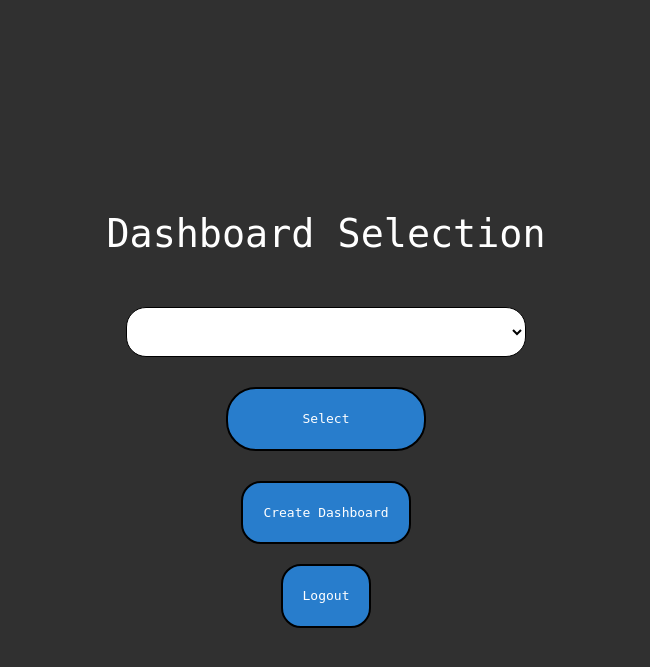
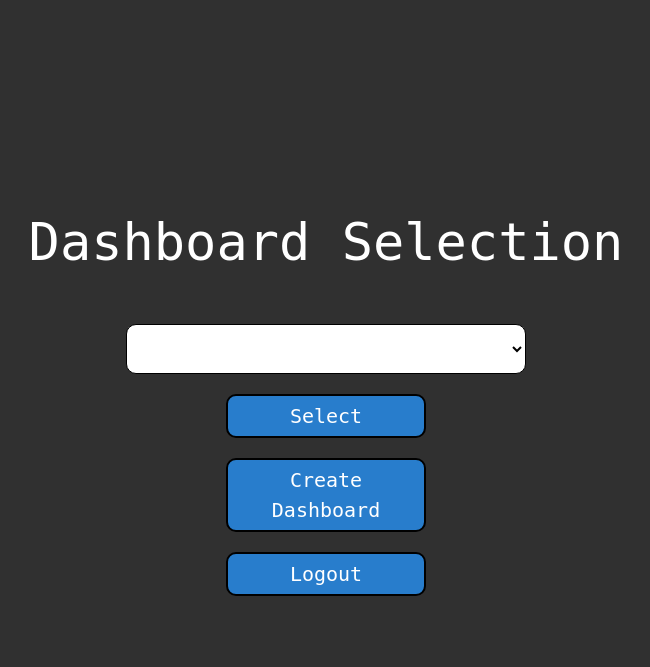
Before and after one commit to PenPen7531/ISSP-Triumf-435, a Flask app: page /dashboard in a window 1280 px wide. Shown: the top 667 px of the page, without its empty margins (314-964 px from the left). Run offline with Flask 2, Linux system fonts and the light colour scheme; the visitor is signed in with stand-in values (Sample User, id 1); lists and menus that the app fills with data are empty.

Commit message:
Added new css changes to imrprove looks

```diff
--- a/app/static/css/dash-home.css
+++ b/app/static/css/dash-home.css
@@ -107,6 +107,10 @@ th, td{
 
 }
 
+
+#rmv-bt:hover{
+    color: #c21807;
+}
 .delete-btn > a {
     text-decoration: None;
     color: black;
@@ -149,7 +153,7 @@ html {
     padding: 10px;
     margin: 10px;
     border: 2px solid black;
-    border-radius: 30px;
+    border-radius: 10px;
 
    }
 
--- a/app/static/css/dash.css
+++ b/app/static/css/dash.css
@@ -26,8 +26,8 @@
     background-color: white;
     width: 400px;
     height: 50px;
-    font-size: 1.5em;
-    border-radius: 20px;
+    font-size: 28px;
+    border-radius: 10px;
     padding: 5px;
     border: 1px solid black;
     color: black;
@@ -38,7 +38,7 @@
     border: none;
     background-color: #287DCC;
     justify-self: center;
-    border-radius: 20px;
+    border-radius: 10px;
     padding: 20px;
     border: 2px black solid;
     text-align: center;
@@ -67,7 +67,7 @@ a{
     flex-direction: column;
     border: solid 1px black;
     padding: 0px;
-    border-radius: 30px;
+    border-radius: 10px;
     background-color: white;
     font-size: 2vw;
     width: 50vw;
@@ -84,7 +84,7 @@ a{
 }
 
 #title{
-    font-size: 3vw;
+    font-size: 52px;
     margin-bottom: 50px;
 }
 
@@ -114,14 +114,23 @@ form{
     margin-top: 20px;
 }
 .button{
-    margin: 30px;
+    margin: 10px;
     background-color: #287DCC;
-    padding: 20px;
-    border-radius: 30px;
+    padding: 5px;
+    font-size: 20px;
+    border-radius: 10px;
     align-self: center;
     justify-self: center;
     width: 200px;
     border: 2px solid black;
+}
+
+.top{
+    margin-top: 20px;
+}
+
+.button:hover{
+    background-color: #696969;
 }
 
 @media screen and (max-width: 600px) {
--- a/app/static/css/styles.css
+++ b/app/static/css/styles.css
@@ -111,6 +111,7 @@ html {
     background-color: #287DCC;
     border-radius: 10px;
     color: white;
+    border: 3px black solid;
     width: 10vw;
 }
 
@@ -120,7 +121,7 @@ html {
     border-radius: 10px;
     color: white;
     width: 10vw;
-    border: 2px black solid;
+    border: 3px black solid;
     text-align: center;
     margin-top: 10px;
 }
--- a/app/templates/public/create.html
+++ b/app/templates/public/create.html
@@ -14,9 +14,11 @@
         <form method="POST" id="create-dash">
             <input type="text" name="dash-name" placeholder="Dashboard Name" id="dash-input">
             <div class="login-btns">
-                <input type = "submit" value = "Create Dashboard" id="input-btn"/>
+                <input type = "submit" value = "Create" id="input-btn"/>
+
             </div>
         </form>
+        <a href="/dashboard"><button value = "Create Dashboard" id="input-btn2">Back</button></a>
         {% if error==True %}<h3>Error, No name inputted</h3>{% endif %}
         <!-- <button onclick="addPV()">Create Dashboard</button> -->
     </div>
--- a/app/templates/public/dash.html
+++ b/app/templates/public/dash.html
@@ -22,10 +22,10 @@
             {% endfor %}
             {% endif %}
           </select>
-          <button class="button">Select</button>
+          <button class="button top">Select</button>
         </form>
-        <a href="/create" class="transparent"><button class="plus">Create Dashboard</button></a>
-        <a href="/" class="transparent"><button class="logout plus">Logout</button></a>
+        <a href="/create" class="transparent"><button class="plus button">Create Dashboard</button></a>
+        <a href="/" class="transparent"><button class="logout plus button">Logout</button></a>
     </div>
 </body>
 </html>
--- a/app/templates/public/rename.html
+++ b/app/templates/public/rename.html
@@ -12,12 +12,13 @@
     <div class="flex-mid">
         <h1>Rename {{dname}}'s Dashboard</h1>
         <form method="POST" id="create-dash">
-            <input type="text" name="rename" placeholder="Dashboard Name" id="dash-input">
+            <input type="text" name="rename" placeholder="Dashboard Name" id="dash-input" required>
             <div class="login-btns">
                 <input type = "submit" value = "Rename Dashboard" id="input-btn"/>
             </div>
         </form>
-        {% if error==True %}<h3>Error: Cannot Rename Dashboard. No name inputted</h3>{% endif %}
+        <a href="/view/{{dname}}"><button id="input-btn2">Back</button></a>
+
         <!-- <button onclick="addPV()">Create Dashboard</button> -->
     </div>
 </body>
--- a/app/views.py
+++ b/app/views.py
@@ -167,7 +167,7 @@ def monitor(dashboard, refresh):
                         if isinstance(updated_readings_from_jaya['readPvDict'][pv], str) \
                                 and not '[' in updated_readings_from_jaya['readPvDict'][pv] \
                                 and not "\"" in updated_readings_from_jaya['readPvDict'][pv]:
-                            updated_readings_from_jaya['readPvDict'].update({pv : f"{float(updated_readings_from_jaya['readPvDict'][pv]):.4f}"})
+                            updated_readings_from_jaya['readPvDict'].update({pv : f"{float(updated_readings_from_jaya['readPvDict'][pv]):.9f}"})
                     return render_template("/public/monitor_dash.html", data=updated_readings_from_jaya, dashboard_name=dashboard, rate=refresh)
                 return render_template("/public/monitor_dash.html")
         return redirect('/error')
```
Also changed, not shown: app/static/css/create.css (+28 -2 lines), app/static/css/dash-monitor.css (+5 -4 lines), app/templates/public/edit_dash.html (+10 -9 lines).
